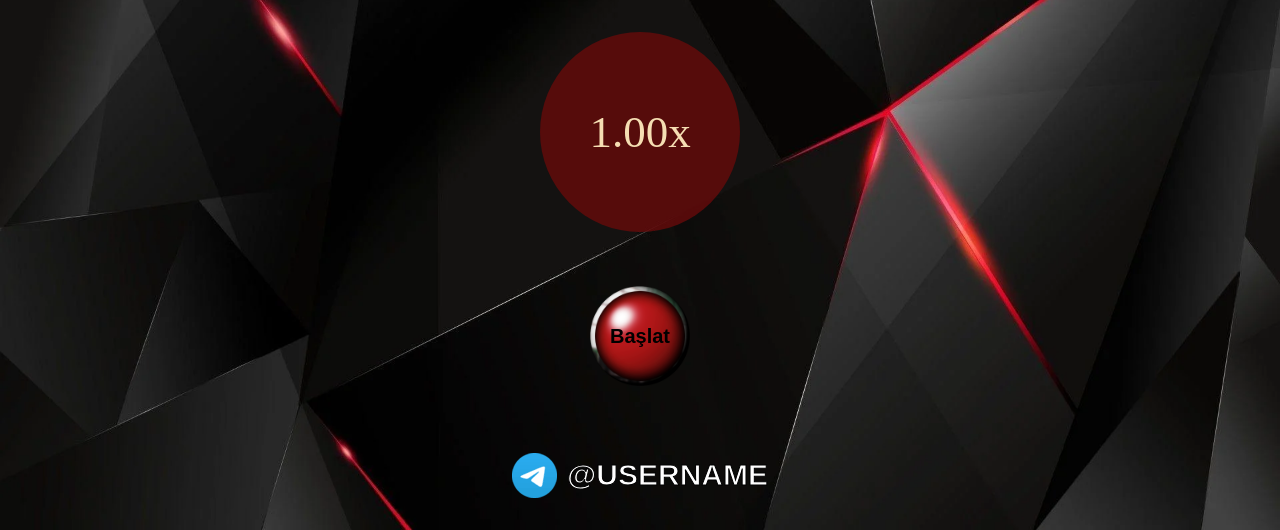
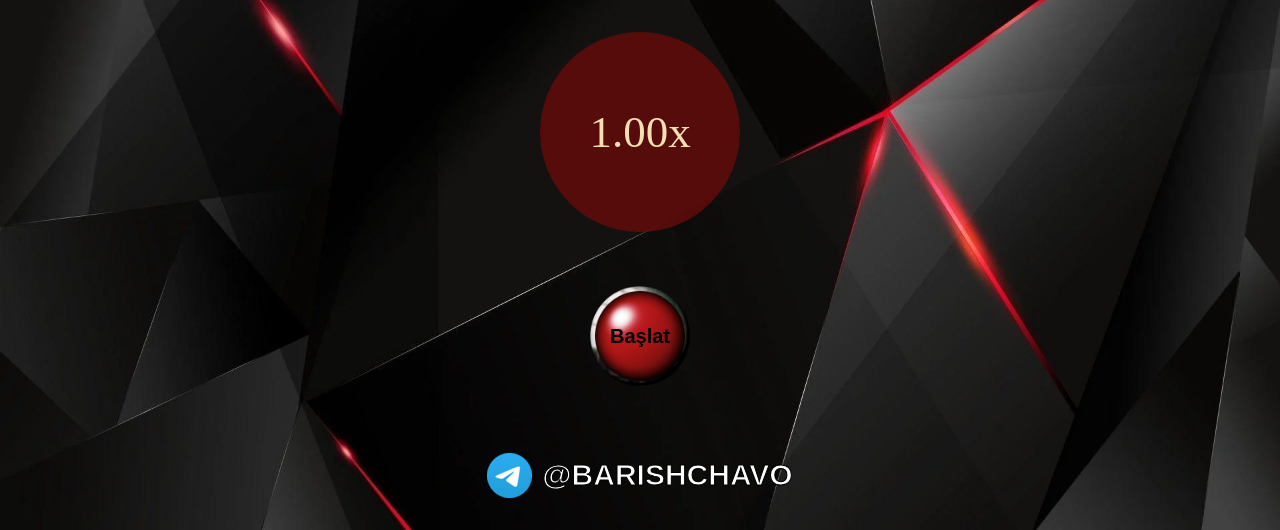
Before and after one commit to knlinm/AviatorWebApp, a plain HTML site: page index.html in a window 1280 px wide. Shown: the part 270-800 px from the top of the page. Drawn offline with nearby package versions, Linux system fonts and the light colour scheme.

Commit message:
Update index.html

```diff
--- a/index.html
+++ b/index.html
@@ -51,7 +51,7 @@
             <img src="assets/img/telegram.png" style="margin-right: 10px; width: 45px; height: 45px;" alt="">
             <p class="username" style="
     /* width: 70%; */
-">@USERNAME</p>
+">@BARISHCHAVO</p>
         </div>
     </div>
 
```
